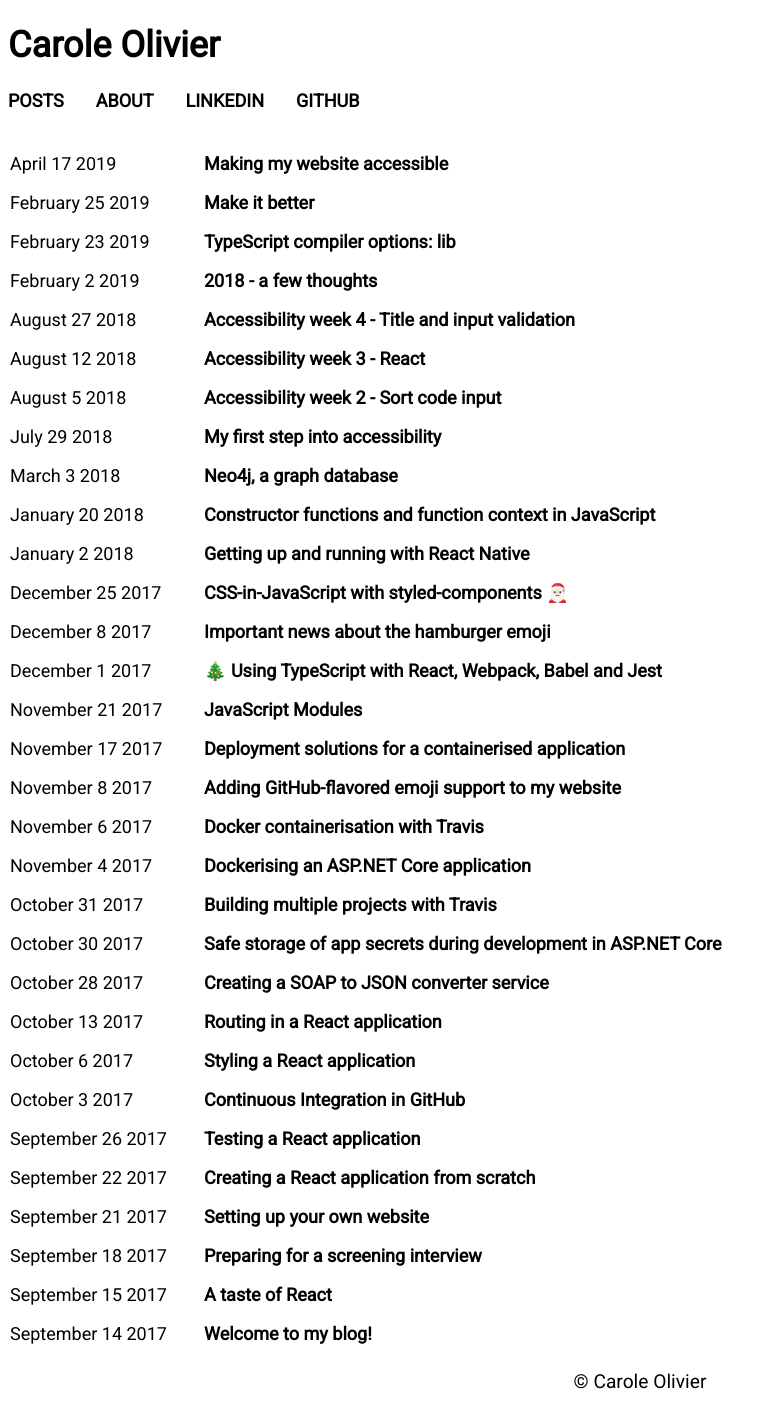
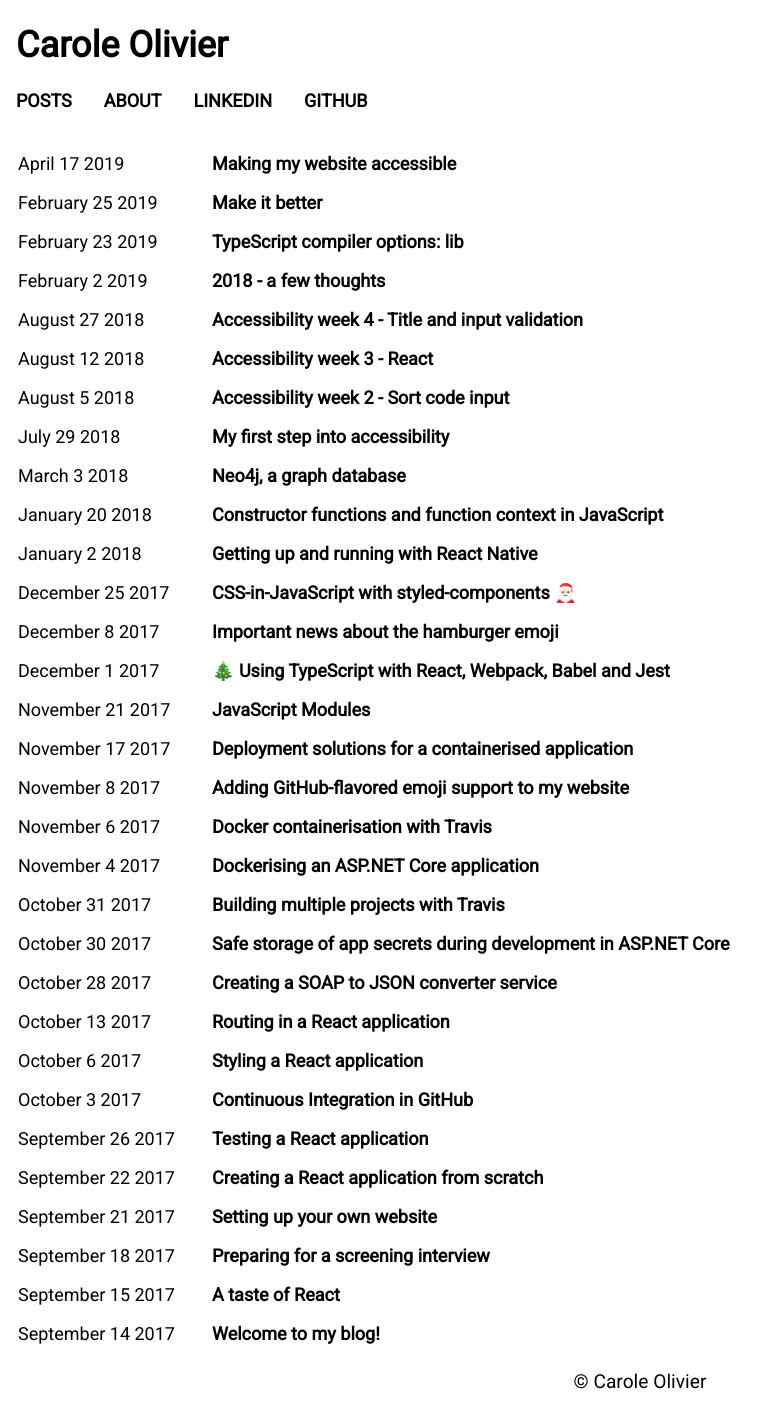
Before and after one commit to caroleolivier/caroleolivier.github.io, a Jekyll site: the page built from index.html, in a window 1280 px wide. Shown: the whole page, without its empty margins (0-784 px from the left). Built offline with Jekyll 4.4.1, drawn with Linux system fonts in a browser that asks for light colours.

Commit message:
style: add left and right margin to whole site

```diff
--- a/assets/sass/default.scss
+++ b/assets/sass/default.scss
@@ -4,4 +4,6 @@
     font-family: $font_family;
     font-size: 18px;
     -webkit-font-smoothing: antialiased;
+    margin-left: 1rem;
+    margin-right: 1rem;
 }
```
